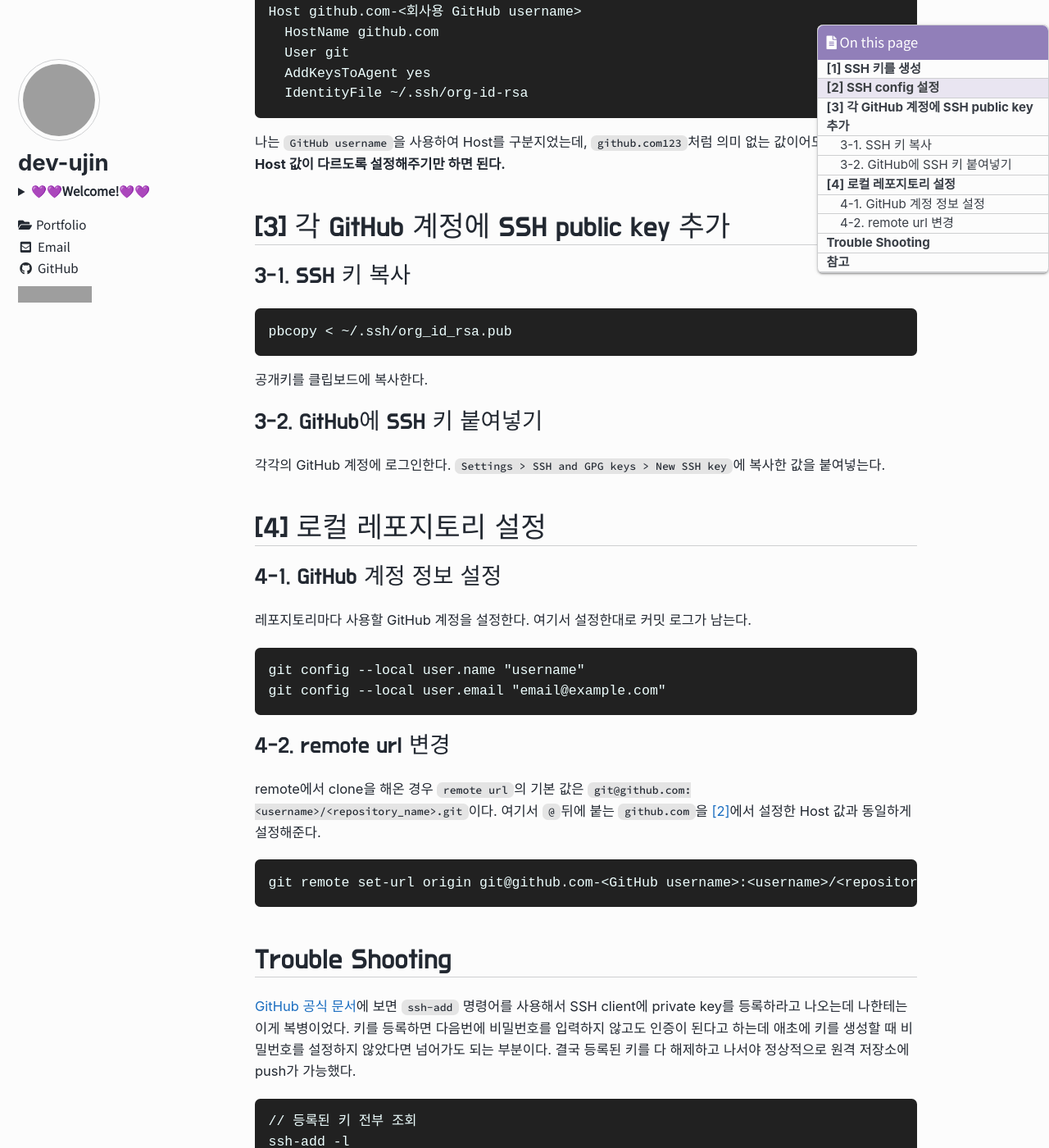
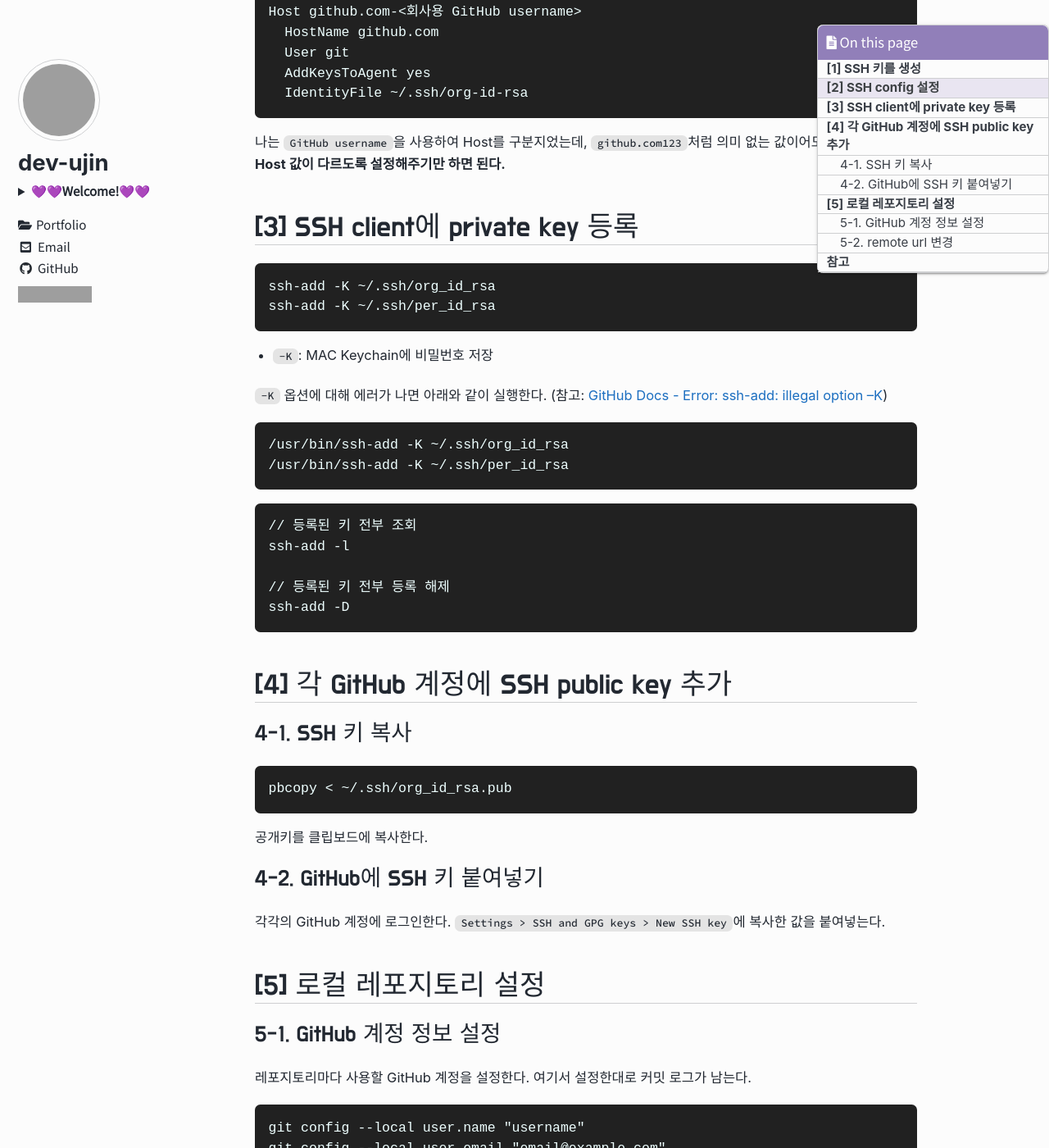
Before and after one commit to devyoujin/devyoujin.github.io, a Jekyll site: the page built from _posts/git-github/2022-07-22-manage-multiple-github-accounts-with-ssh.md, in a window 1280 px wide and 1400 px high, scrolled down 1487 px. Shown: the whole window at 82% size. Built offline with Jekyll 4.4.1, drawn with Linux system fonts in a browser that asks for light colours; cached includes are drawn as plain includes; some web fonts are replaced; comment, search, counter and statistics services are not loaded; some of the changed text lies outside the part shown; grey boxes are pictures that could not be loaded.

Commit message:
doc: Update the post
- git-github/manage-multiple-github-accounts-with-ssh

````diff
--- a/_posts/git-github/2022-07-22-manage-multiple-github-accounts-with-ssh.md
+++ b/_posts/git-github/2022-07-22-manage-multiple-github-accounts-with-ssh.md
@@ -50,43 +50,53 @@ Host github.com-<회사용 GitHub username>
 ```
 나는 `GitHub username`을 사용하여 Host를 구분지었는데,  `github.com123`처럼 의미 없는 값이어도 상관 없다. **두 Host 값이 다르도록 설정해주기만 하면 된다.**
 
+# [3] SSH client에 private key 등록
+```
+ssh-add -K ~/.ssh/org_id_rsa
+ssh-add -K ~/.ssh/per_id_rsa
+```
+- `-K`: MAC Keychain에 비밀번호 저장
 
-# [3] 각 GitHub 계정에 SSH public key 추가
-## 3-1. SSH 키 복사
+`-K` 옵션에 대해 에러가 나면 아래와 같이 실행한다. (참고: [GitHub Docs - Error: ssh-add: illegal option --K](https://docs.github.com/en/authentication/troubleshooting-ssh/error-ssh-add-illegal-option----k))
+```
+/usr/bin/ssh-add -K ~/.ssh/org_id_rsa
+/usr/bin/ssh-add -K ~/.ssh/per_id_rsa
+```
+
+```
+// 등록된 키 전부 조회
+ssh-add -l
+
+// 등록된 키 전부 등록 해제
+ssh-add -D
+```
+
+# [4] 각 GitHub 계정에 SSH public key 추가
+## 4-1. SSH 키 복사
 ```
 pbcopy < ~/.ssh/org_id_rsa.pub
 ```
 공개키를 클립보드에 복사한다.
 
-## 3-2. GitHub에 SSH 키 붙여넣기
+## 4-2. GitHub에 SSH 키 붙여넣기
 각각의 GitHub 계정에 로그인한다. `Settings > SSH and GPG keys > New SSH key`에 복사한 값을 붙여넣는다.
 
 
-# [4] 로컬 레포지토리 설정
-## 4-1. GitHub 계정 정보 설정
+# [5] 로컬 레포지토리 설정
+## 5-1. GitHub 계정 정보 설정
 레포지토리마다 사용할 GitHub 계정을 설정한다. 여기서 설정한대로 커밋 로그가 남는다.
 ```
 git config --local user.name "username"
 git config --local user.email "email@example.com"
 ```
 
-## 4-2. remote url 변경
+## 5-2. remote url 변경
 remote에서 clone을 해온 경우 `remote url`의 기본 값은 `git@github.com:<username>/<repository_name>.git`이다. 여기서 `@`뒤에 붙는 `github.com`을 [[2]](#2-ssh-config-설정)에서 설정한 Host 값과 동일하게 설정해준다.
 
 ```
 git remote set-url origin git@github.com-<GitHub username>:<username>/<repository_name>.git
 ```
 
-# Trouble Shooting
-[GitHub 공식 문서](https://docs.github.com/en/authentication/connecting-to-github-with-ssh/generating-a-new-ssh-key-and-adding-it-to-the-ssh-agent)에 보면 `ssh-add` 명령어를 사용해서 SSH client에 private key를 등록하라고 나오는데 나한테는 이게 복병이었다. 키를 등록하면 다음번에 비밀번호를 입력하지 않고도 인증이 된다고 하는데 애초에 키를 생성할 때 비밀번호를 설정하지 않았다면 넘어가도 되는 부분이다. 결국 등록된 키를 다 해제하고 나서야 정상적으로 원격 저장소에 push가 가능했다.
-```
-// 등록된 키 전부 조회
-ssh-add -l
-
-// 등록된 키 해제
-ssh-add -D
-```
-
 
 # 참고
 - <https://docs.github.com/en/authentication/connecting-to-github-with-ssh/generating-a-new-ssh-key-and-adding-it-to-the-ssh-agent>
````
